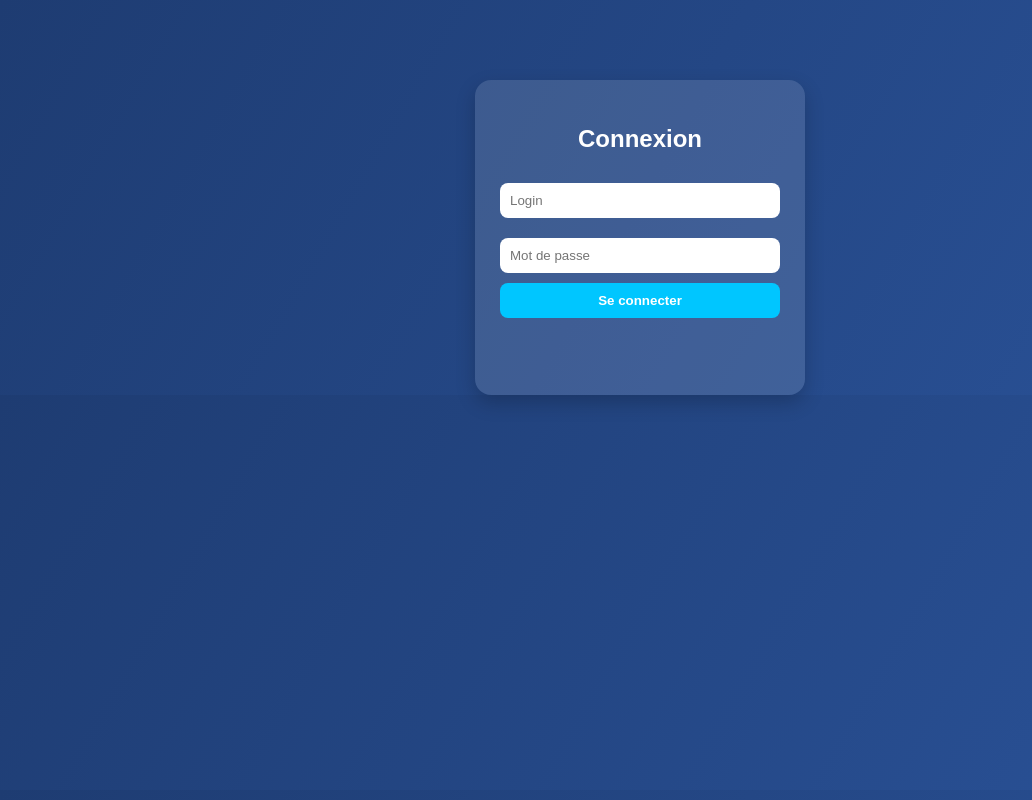
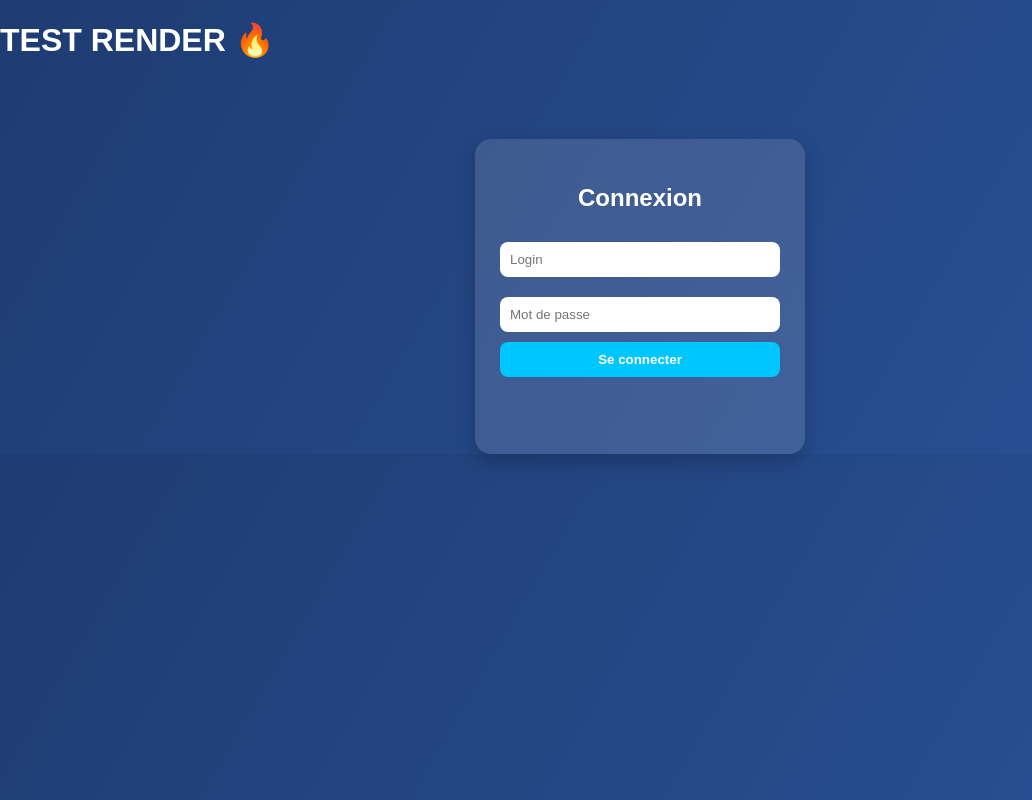
Before and after one commit to climiclem-prog/mon-site, a website: page public/index.html in a window 1280 px wide. Shown: the whole page, without its empty margins (0-1032 px from the left). Drawn offline with Linux system fonts and the light colour scheme.

Commit message:
modif index

```diff
--- a/public/index.html
+++ b/public/index.html
@@ -1,6 +1,7 @@
 <!DOCTYPE html>
 <html lang="fr">
 <head>
+  <h1>TEST RENDER 🔥</h1>
   <meta charset="UTF-8">
   <title>Connexion à votre compte</title>
   <link rel="stylesheet" href="style.css">
```
